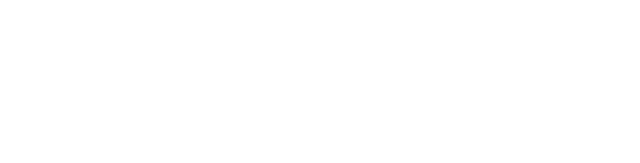
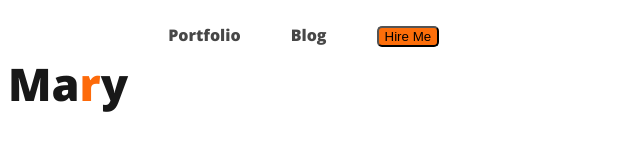
Before and after one commit to rakhibul07/web-developer-portfolio-new, a plain HTML site: page index.html in a window 1280 px wide. Shown: the whole page, without its empty margins (0-640 px from the left). Drawn offline with nearby package versions, Linux system fonts and the light colour scheme.

Commit message:
added style

```diff
--- a/index.html
+++ b/index.html
@@ -4,10 +4,21 @@
     <meta charset="UTF-8">
     <meta name="viewport" content="width=device-width, initial-scale=1.0">
     <title>Web Developer Portfolio</title>
+    <link rel="preconnect" href="https://fonts.googleapis.com">
+<link rel="preconnect" href="https://fonts.gstatic.com" crossorigin>
+<link href="https://fonts.googleapis.com/css2?family=Open+Sans:wght@800&display=swap" rel="stylesheet">
+    <link rel="stylesheet" href="styles/style.css">
 </head>
 <body>
     <header>
-
+<nav>
+    <h3 class="nav-title">Ma<span class="text-primary">r</span>y</h3>
+    <ul>
+        <li><a href="">Portfolio</a></li>
+        <li><a href="">Blog</a></li>
+        <li><button class="btn-primary">Hire Me</button></li>
+    </ul>
+</nav>
     </header>
     <main>
 
--- /dev/null
+++ b/styles/style.css
@@ -0,0 +1,31 @@
+/* shared style */
+body{
+    font-family: 'Open Sans', sans-serif;
+}
+.btn-primary{
+    border-radius: 5px;
+    background: #fd6e0a;
+}
+/* nav related style */
+nav{
+    display: flex;
+}
+.nav-title{
+    color: #181818;
+    font-size: 45px;
+    font-weight: 800;
+}
+.text-primary{
+    color: #fd6a0a;
+}
+nav > ul{
+    display: flex;
+}
+nav li{
+   list-style: none;
+   margin-right: 50px;
+}
+nav a{
+    text-decoration: none;
+    color: #474747;
+}
```
